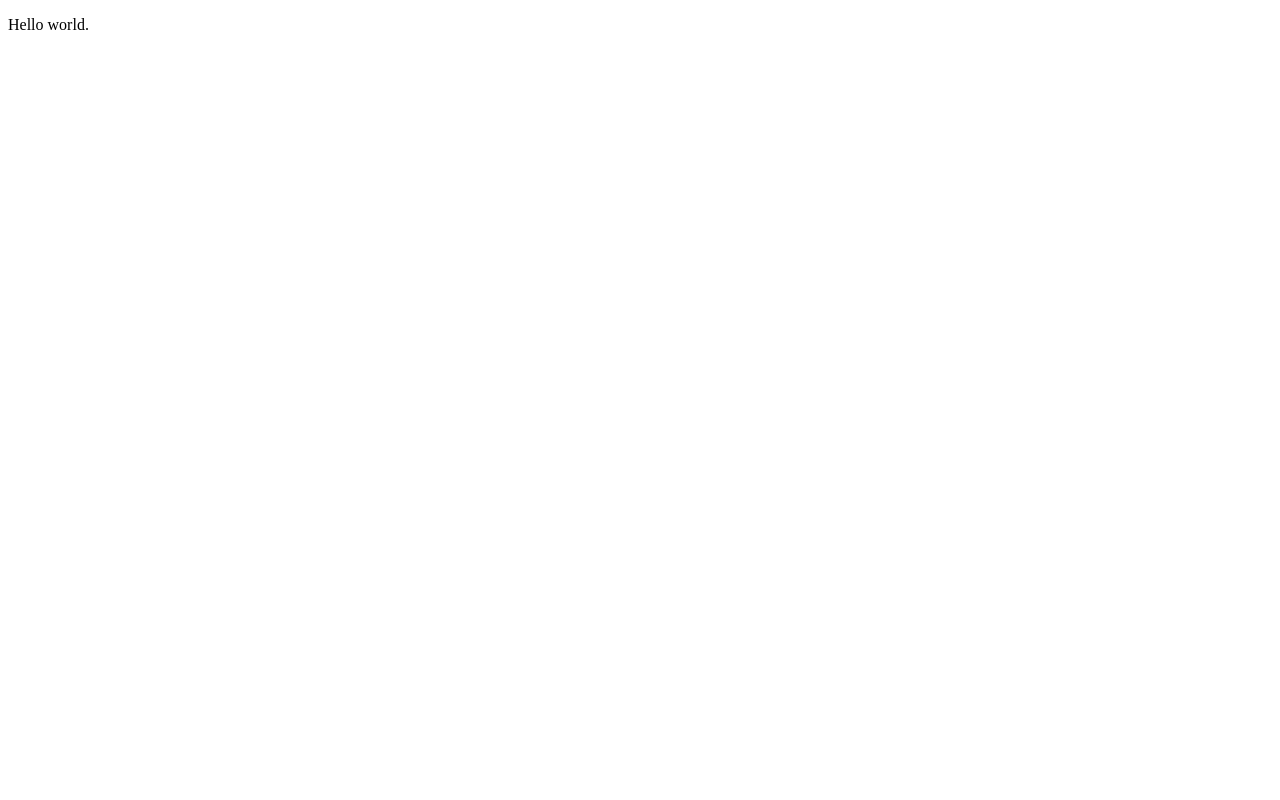
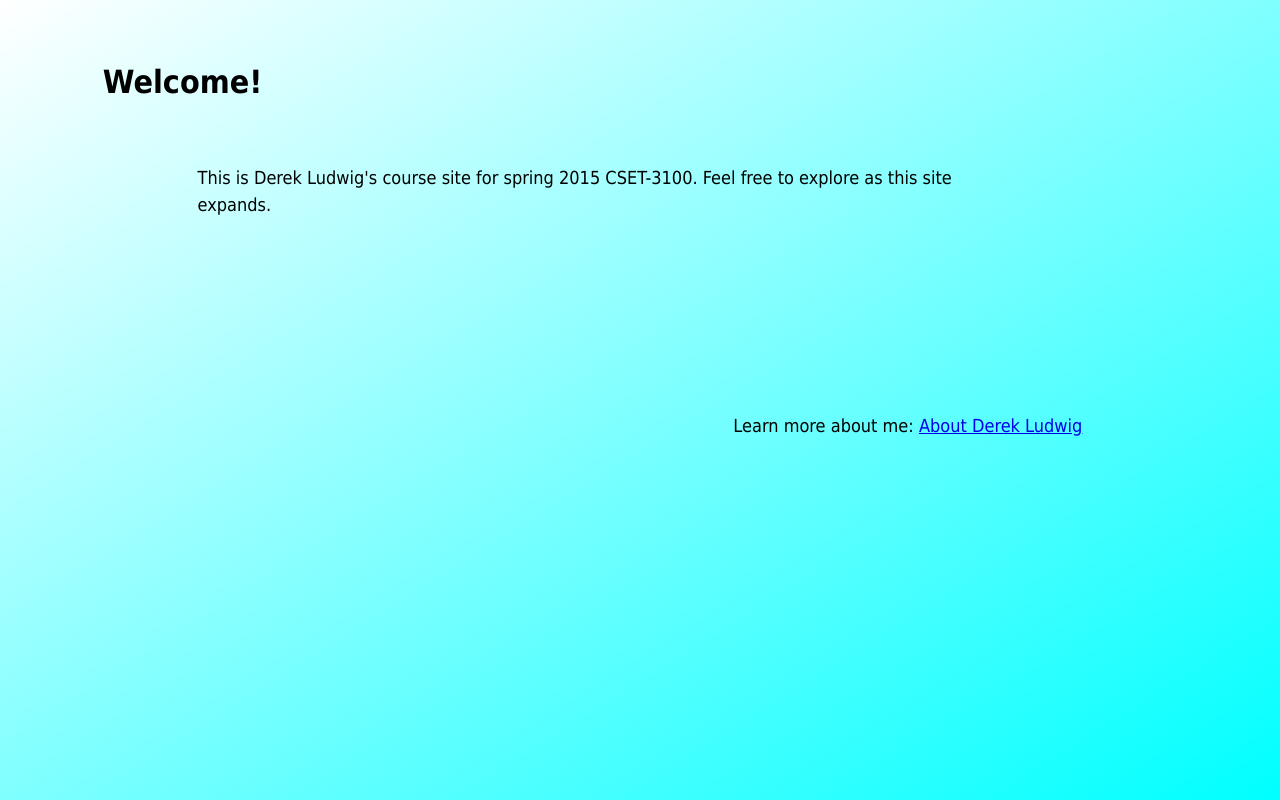
Before and after one commit to derekll/derekll.github.io, a plain HTML site: page index.html in a window 1280 px wide. Drawn offline with Linux system fonts and the light colour scheme.

Commit message:
Changed index.html file. Added about.html file. Using CSS to style pages.

```diff
--- /dev/null
+++ b/css/styles.css
@@ -0,0 +1,40 @@
+/* Portions of this code adapted from w3schools.com and provided examples. */
+
+html {
+    background: -webkit-linear-gradient(left top, rgba(0,255,255,0), rgba(0,255,255,1)); /* For Safari 5.1 to 6.0 */
+    background: -o-linear-gradient(bottom right, #rgba(0,255,255,0), rgba(0,255,255,1)); /* For Opera 11.1 to 12.0 */
+    background: -moz-linear-gradient(bottom right, rgba(0,255,255,0), rgba(0,255,255,1)); /* For Firefox 3.6 to 15 */
+    background: linear-gradient(to bottom right, rgba(0,255,255,0), rgba(0,255,255,1)); /* Standard syntax (must be last) */
+    background-attachment: fixed;
+}
+
+body {
+	font-family: Tahoma, Geneva, sans-serif;
+}
+
+h1 {
+	margin-top: 5%;
+	margin-left: 7.5%;
+	margin-bottom: 5%;
+	color: #000;
+}
+
+.top-p {
+	text-align: left;
+	margin-top: 2.5%;
+	margin-left: 15%;
+	margin-right: 25%;
+	line-height: 1.5em;
+	font-size: large;
+	color: #000;
+}
+
+.bot-p {
+	text-align: right;
+	margin-top: 15%;
+	margin-bottom: 5%;
+	margin-right: 15%;
+	line-height: 2em;
+	font-size: large;
+	color: #000;
+}
--- a/index.html
+++ b/index.html
@@ -1,8 +1,15 @@
 <!DOCTYPE html>
 
 <html>
-	<head></head>
+	<head>
+		<title>Derek Ludwig</title>
+		<link href="css/styles.css" type="text/css" rel="stylesheet" />
+	</head>
 	<body>
-		<p> Hello world. </p>
+		<div class="container">
+			<h1>Welcome!</h1>
+			<p class="top-p">This is Derek Ludwig's course site for spring 2015 CSET-3100. Feel free to explore as this site expands.</p>
+			<p class="bot-p">Learn more about me: <a href="about.html">About Derek Ludwig</a></p>
+		</div>
 	</body>
 </html>
```
Also changed, not shown: about.html (added, +16 -0 lines).
